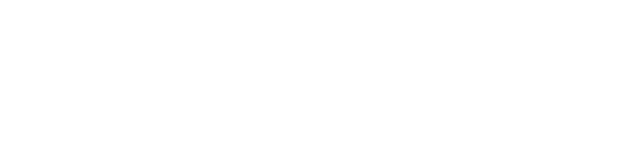
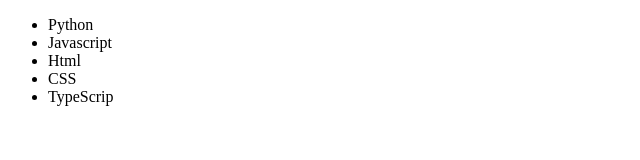
Before and after one commit to gsanahi/Glovo-Any, a plain HTML site: page html-css/Portfolio/skills.html in a window 1280 px wide. Shown: the whole page, without its empty margins (0-640 px from the left). Drawn offline with Linux system fonts and the light colour scheme.

Commit message:
progress bar

```diff
--- a/html-css/Portfolio/skills.html
+++ b/html-css/Portfolio/skills.html
@@ -7,6 +7,15 @@
     <title>My skills</title>
 </head>
 <body>
+   <div>
+    <ul class="progress-bar">
+        <li> Python </li>
+        <li> Javascript </li>
+        <li> Html </li>
+        <li> CSS </li>
+        <li> TypeScrip</li>
 
+    </ul>
+   </div>
 </body>
 </html>
```
Also changed, not shown: html-css/Portfolio/index.html (+1 -1 lines), html-css/Portfolio/styles/main.css (line endings or trailing spaces).
